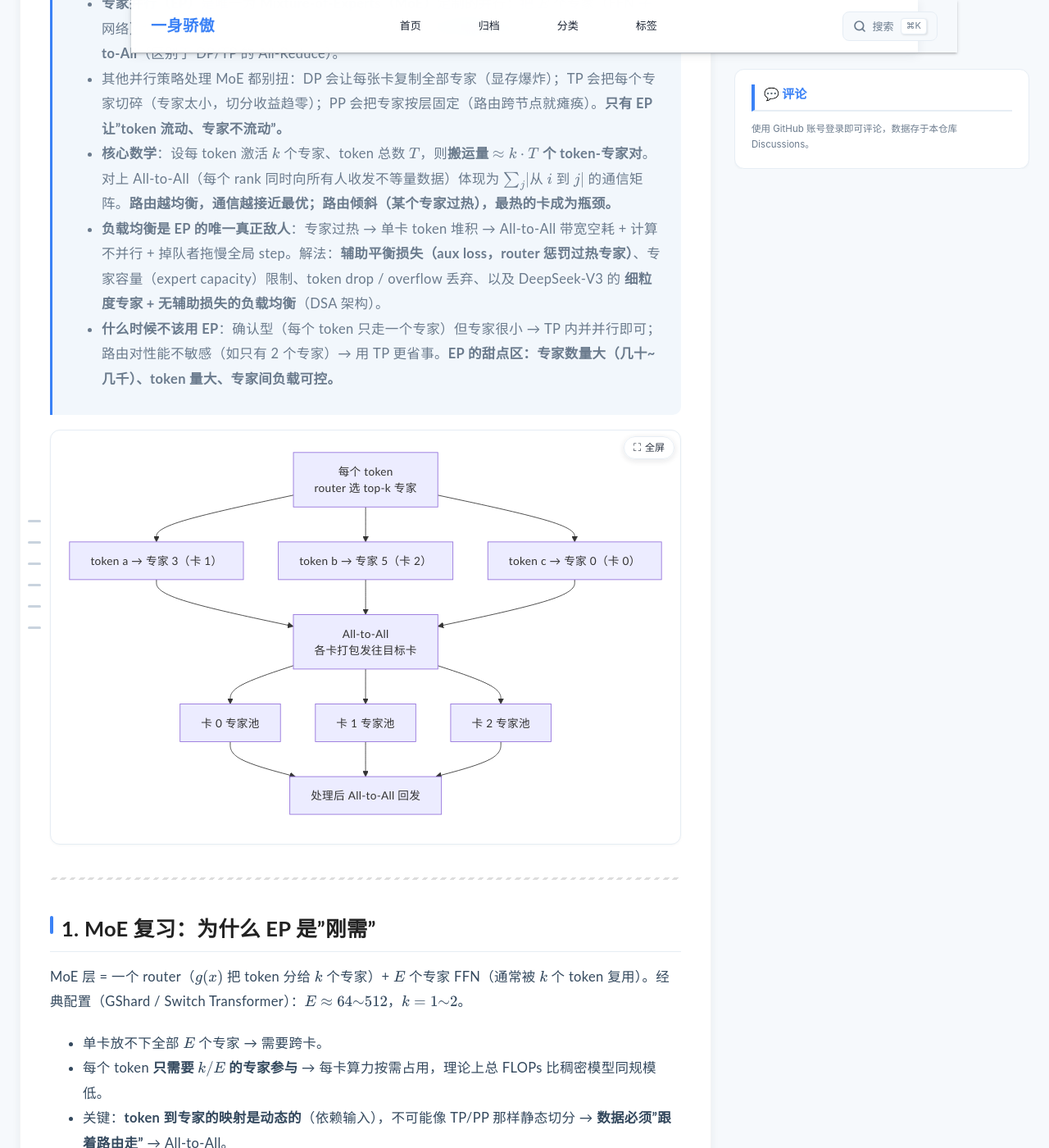
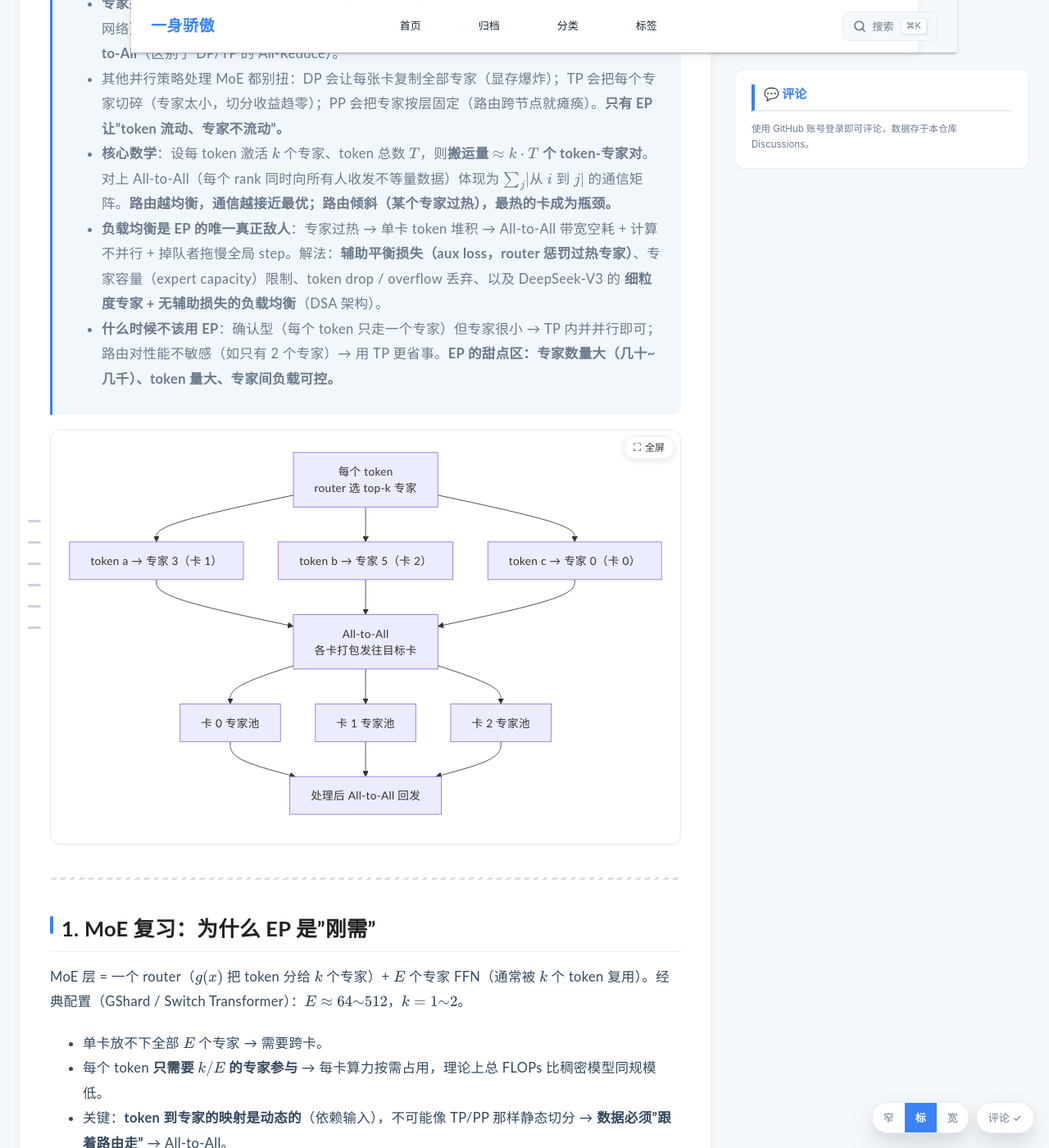
Before and after one commit to lrypcy/lrypcy.github.io, a Jekyll site: the page built from _posts/2026-08-31-dist-train-06-expert-parallel.md, in a window 1280 px wide and 1400 px high, scrolled down 584 px. Shown: the whole window at 82% size. Built offline with Jekyll 4.4.1, drawn with Linux system fonts in a browser that asks for light colours; comment, search, counter and statistics services are not loaded.

Commit message:
feat: 文章页阅读设置——正文宽/窄幅切换 + 右侧评论区显隐
- 右下角工具条：窄 / 标 / 宽 三档正文宽度 + 「评论」开关（隐藏右侧栏）
- 选择存 localStorage（pcy-read-pref），跨文章保持；<head> 内联脚本提前打 class 防首屏闪烁
- 宽度三档：窄 1040 容器（正文~700）/ 标准 1320（正文~930）/ 宽 1600（正文~1215）
- 隐藏侧栏时正文单列铺满；窄幅下表格与代码块自动横向滚动
- 移动端兜底：一律单列，评论回到文末

```diff
--- a/_layouts/default.html
+++ b/_layouts/default.html
@@ -8,6 +8,17 @@
   <link rel="icon" href="/images/favicon-32x32-next.png" sizes="32x32">
   <link rel="stylesheet" href="/css/main.css">
   <link rel="stylesheet" href="/assets/css/custom.css">
+  <script>
+  /* 阅读偏好（正文宽度 / 右侧评论区显隐）尽早落地到 <html> 上，避免首屏闪烁 */
+  (function () {
+    try {
+      var p = JSON.parse(localStorage.getItem('pcy-read-pref') || '{}');
+      var d = document.documentElement;
+      if (p.width) d.classList.add('post-' + p.width);
+      if (p.sidebar === false) d.classList.add('hide-sidebar');
+    } catch (e) {}
+  })();
+  </script>
   <script src="/assets/js/main.js" defer></script>
   <script src="/assets/js/zoom.js" defer></script>
 </head>
--- a/_layouts/post.html
+++ b/_layouts/post.html
@@ -48,6 +48,16 @@
 {% comment %} 评论区已挪到 default.html 的右侧 sidebar（仅文章页），此处不再渲染 {% endcomment %}
 
 {% if page.layout == 'post' %}
+<!-- 阅读设置：正文宽度（窄/标准/宽） + 右侧评论区显隐，选择记在 localStorage -->
+<div class="read-ctrl" id="readCtrl" hidden>
+  <div class="read-ctrl-group" role="group" aria-label="正文宽度">
+    <button class="read-ctrl-btn" type="button" data-width="narrow" title="窄幅：正文更窄，适合长时间阅读">窄</button>
+    <button class="read-ctrl-btn" type="button" data-width="normal" title="标准宽度">标</button>
+    <button class="read-ctrl-btn" type="button" data-width="wide" title="宽幅：表格与代码块能铺开">宽</button>
+  </div>
+  <button class="read-ctrl-btn read-ctrl-side" type="button" id="sidebarToggle" title="显示 / 隐藏右侧评论区">评论</button>
+</div>
+
 <script src="https://cdn.jsdelivr.net/npm/mermaid@11/dist/mermaid.min.js"></script>
 <script>
 (function () {
@@ -200,9 +210,50 @@
     } catch (e) { done(); }
   }
 
+  // 阅读设置：宽度模式 + 右侧评论区显隐
+  function initReadCtrl() {
+    var ctrl = document.getElementById('readCtrl');
+    if (!ctrl) return;
+    var KEY = 'pcy-read-pref';
+    var pref = { width: 'normal', sidebar: true };
+    try {
+      var saved = JSON.parse(localStorage.getItem(KEY) || '{}');
+      if (saved.width) pref.width = saved.width;
+      if (typeof saved.sidebar === 'boolean') pref.sidebar = saved.sidebar;
+    } catch (e) {}
+
+    var root = document.documentElement;
+    function apply() {
+      root.classList.remove('post-narrow', 'post-normal', 'post-wide');
+      root.classList.add('post-' + pref.width);
+      root.classList.toggle('hide-sidebar', !pref.sidebar);
+      [].slice.call(ctrl.querySelectorAll('[data-width]')).forEach(function (b) {
+        b.classList.toggle('is-active', b.getAttribute('data-width') === pref.width);
+      });
+      var t = document.getElementById('sidebarToggle');
+      if (t) {
+        t.classList.toggle('is-off', !pref.sidebar);
+        t.textContent = pref.sidebar ? '评论 ✓' : '评论 ✕';
+        t.title = pref.sidebar ? '隐藏右侧评论区' : '显示右侧评论区';
+      }
+      try { localStorage.setItem(KEY, JSON.stringify(pref)); } catch (e) {}
+    }
+
+    [].slice.call(ctrl.querySelectorAll('[data-width]')).forEach(function (b) {
+      b.addEventListener('click', function () { pref.width = b.getAttribute('data-width'); apply(); });
+    });
+    var tg = document.getElementById('sidebarToggle');
+    if (tg) {
+      tg.addEventListener('click', function () { pref.sidebar = !pref.sidebar; apply(); });
+    }
+    ctrl.hidden = false;
+    apply();
+  }
+
   document.addEventListener('DOMContentLoaded', function () {
     buildToc();
     renderMermaid();
+    initReadCtrl();
   });
 })();
 </script>
--- a/assets/css/custom.css
+++ b/assets/css/custom.css
@@ -91,6 +91,58 @@
   line-height: 1.7;
   margin: 10px 0 0;
 }
+/* 正文宽度三档（<html> 上的 post-narrow / post-normal / post-wide） */
+html.post-narrow .layout-grid.layout-post { max-width: 1040px; grid-template-columns: minmax(0, 1fr) 320px; }
+html.post-wide  .layout-grid.layout-post { max-width: 1600px; }
+html.post-narrow .post-body table,
+html.post-narrow .post-body pre { display: block; overflow-x: auto; }
+/* 隐藏右侧栏（评论） */
+html.hide-sidebar .layout-grid.layout-post { grid-template-columns: 1fr; }
+html.hide-sidebar .sidebar { display: none; }
+
+/* 阅读设置工具条（右下角） */
+.read-ctrl {
+  position: fixed;
+  right: 18px;
+  bottom: 18px;
+  z-index: 95;
+  display: flex;
+  gap: 8px;
+  align-items: center;
+}
+.read-ctrl[hidden] { display: none; }
+.read-ctrl-group {
+  display: flex;
+  background: #fff;
+  border: 1px solid var(--border);
+  border-radius: 20px;
+  box-shadow: var(--shadow-hover);
+  overflow: hidden;
+}
+.read-ctrl-btn {
+  font-family: inherit;
+  font-size: 13px;
+  color: var(--text-light);
+  background: #fff;
+  border: none;
+  padding: 6px 13px;
+  cursor: pointer;
+  transition: var(--transition);
+}
+.read-ctrl-btn:hover { color: var(--primary); background: var(--primary-soft); }
+.read-ctrl-btn.is-active { background: var(--primary); color: #fff; font-weight: 600; }
+.read-ctrl-side {
+  border: 1px solid var(--border);
+  border-radius: 20px;
+  padding: 6px 14px;
+  box-shadow: var(--shadow-hover);
+}
+.read-ctrl-side.is-off { color: #9aa8b8; }
+@media (max-width: 768px) {
+  .read-ctrl { right: 12px; bottom: 12px; }
+  .read-ctrl-btn { padding: 5px 11px; font-size: 12px; }
+}
+
 @media (max-width: 1120px) {
   .layout-grid.layout-post { grid-template-columns: minmax(0, 1fr) 330px; }
 }
@@ -1884,3 +1936,14 @@
   .series-posts li time { width: 100%; padding-left: 30px; }
   #kg-svg { min-width: 620px; }
 }
+
+/* 移动端：无论宽/窄幅或是否隐藏侧栏，一律单列（优先级与 html.post-* 规则对齐，放最后生效） */
+@media (max-width: 768px) {
+  html.post-narrow .layout-grid.layout-post,
+  html.post-normal .layout-grid.layout-post,
+  html.post-wide .layout-grid.layout-post,
+  html.hide-sidebar .layout-grid.layout-post,
+  .layout-grid.layout-post { grid-template-columns: 1fr; }
+  html.post-narrow .layout-grid.layout-post,
+  html.post-wide .layout-grid.layout-post { max-width: 100%; }
+}
```
